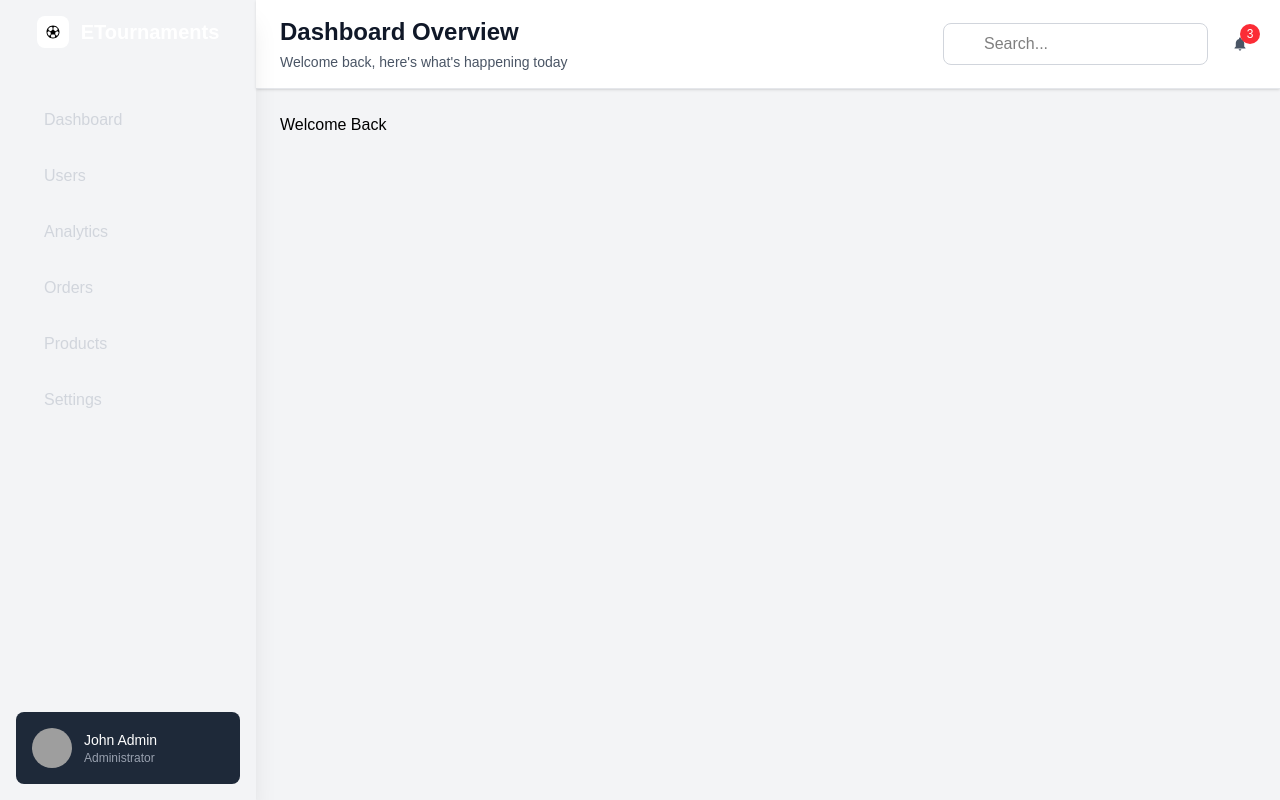
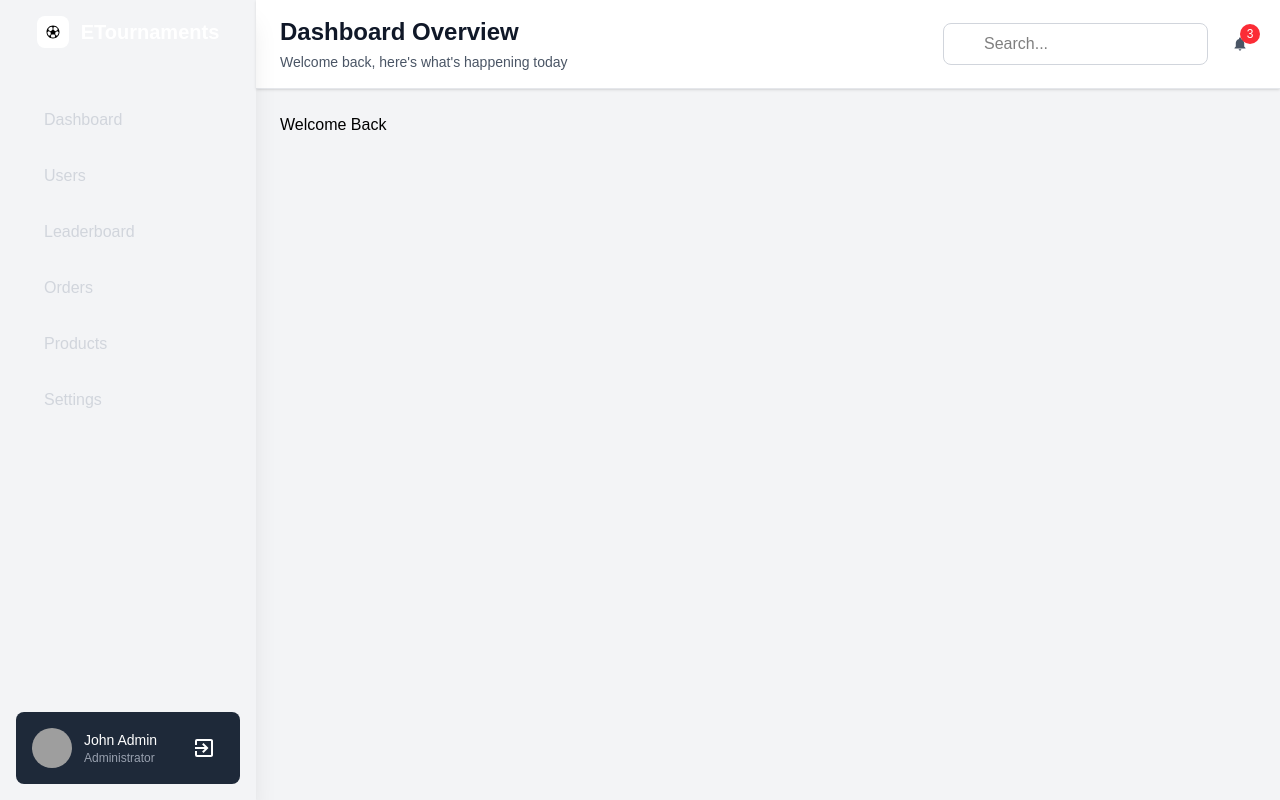
Before and after one commit to Ayomide-Philip/etournament, a Next.js app: page / in a window 1280 px wide. Built offline with nearby package versions, Linux system fonts and the light colour scheme; grey boxes are pictures that could not be loaded.

Commit message:
Add exit button and update navigation links in Home component

```diff
--- a/app/page.js
+++ b/app/page.js
@@ -1,7 +1,8 @@
+/* eslint-disable @next/next/no-html-link-for-pages */
 "use client";
 import { useState } from "react";
 import { IoIosFootball, IoMdNotifications } from "react-icons/io";
-
+import { MdExitToApp } from "react-icons/md";
 export default function Home() {
   const [darkMode, setDarkMode] = useState(true);
 
@@ -10,7 +11,7 @@ export default function Home() {
       <div className="fixed inset-y-0 left-0 w-64 bg-cordes-dark shadow-xl z-50 dark:bg-gray-900">
         <div className="flex items-center justify-center h-16 bg-cordes-blue dark:bg-gray-800">
           <div className="flex items-center space-x-3">
-            <div className="w-8 h-8 bg-white rounded-lg flex items-center justify-center dark:bg-gray-700">
+            <div className="w-8 h-8 bg-white rounded-lg flex items-center justify-center">
               <IoIosFootball />
             </div>
             <span className="text-white text-xl font-bold dark:text-gray-200">
@@ -22,7 +23,7 @@ export default function Home() {
         <nav className="mt-8 px-4">
           <div className="space-y-2">
             <a
-              href="#"
+              href="/"
               className="flex items-center px-4 py-3 text-gray-300 hover:bg-gray-700 hover:text-white rounded-lg transition-colors group dark:text-gray-400 dark:hover:bg-gray-800 dark:hover:text-white"
             >
               <i className="fas fa-home mr-3 text-cordes-accent group-hover:text-white dark:text-cordes-accent"></i>
@@ -40,7 +41,7 @@ export default function Home() {
               className="flex items-center px-4 py-3 text-gray-300 hover:bg-gray-700 hover:text-white rounded-lg transition-colors group dark:text-gray-400 dark:hover:bg-gray-800 dark:hover:text-white"
             >
               <i className="fas fa-chart-bar mr-3 text-gray-400 group-hover:text-white dark:text-gray-300"></i>
-              Analytics
+              Leaderboard
             </a>
             <a
               href="#"
@@ -68,6 +69,7 @@ export default function Home() {
 
         <div className="absolute bottom-4 left-4 right-4">
           <div className="bg-gray-800 rounded-lg p-4 dark:bg-gray-700">
+            <div className="flex items-center justify-between space-x-3">
               <div className="flex items-center space-x-3">
                 <img
                   src="https://cdn-icons-png.flaticon.com/512/17003/17003310.png"
@@ -82,6 +84,10 @@ export default function Home() {
                     Administrator
                   </p>
                 </div>
+              </div>
+              <button className="bg-transparent text-white p-2 rounded-full hover:bg-gray-600">
+                <MdExitToApp size={24} />
+              </button>
             </div>
           </div>
         </div>
```
Lines whose indentation alone changed are shown as unchanged.
